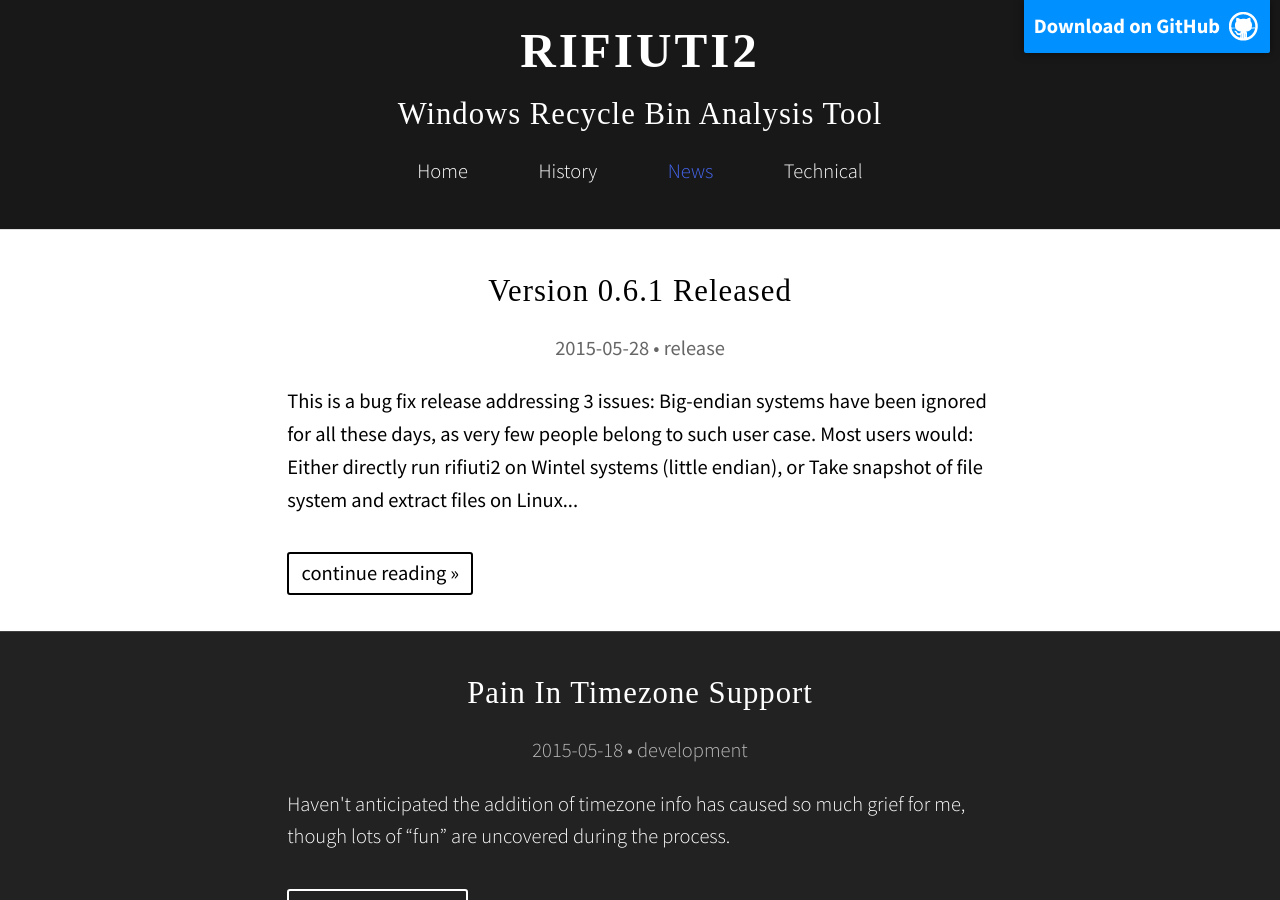
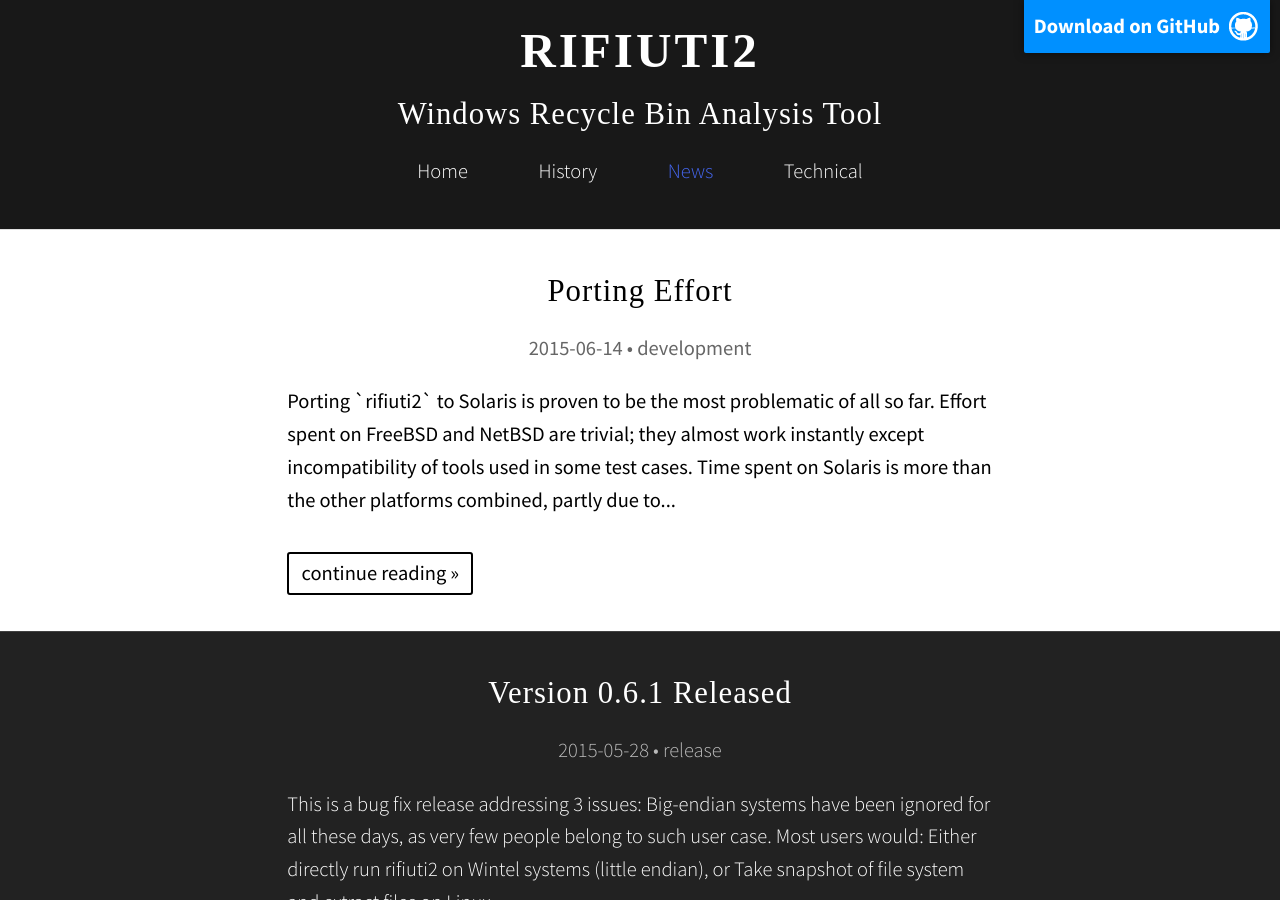
Before and after one commit to abelcheung/rifiuti2, a Jekyll site: the page built from news.html, in a window 1280 px wide and 900 px high. Built offline with Jekyll 4.4.1, drawn with Linux system fonts in a browser that asks for light colours; nearby versions of some CDN libraries; some web fonts are replaced.

Commit message:
New post about porting

```diff
--- /dev/null
+++ b/_posts/2015-06-14-porting-effort.html
@@ -0,0 +1,29 @@
+---
+title: "Porting effort"
+date: 2015-06-14 11:46:35
+category: development
+---
+
+Porting `rifiuti2` to Solaris is proven to be the most problematic
+of all so far.  Effort spent on FreeBSD and NetBSD are trivial; they
+almost work instantly except incompatibility of tools used in some
+test cases. Time spent on Solaris is more than the other platforms
+combined, partly due to fruitless effort to make Sparc64 emulation
+under Qemu work, and remaining time is spent on struggling with Solaris
+implementation of `iconv()`. It is ~~utter crap~~ too limited to be
+useful for `rifiuti2`; while containing lots of IBM code pages, it
+lacks support for many Windows code pages, which would be necessary
+for `rifiuti2`.
+
+So in the end decision is made to simply ignore Solaris `iconv()`
+and require glib2 compiled with GNU libiconv instead. [OpenCSW][2]
+packages fit for such purpose, as well as the (now deprecated)
+[SunFreeware][3]. Though [UnixPackages][4] is the successor
+of SunFreeware, paying subscription service just for testing a rare
+use case (using `rifiuti2` on Solaris) does&apos;t justify the cost,
+so this is the status quo.
+
+[1]: http://opensxce.org/
+[2]: https://www.opencsw.org/
+[3]: https://www.sunfreeware.com/
+[4]: https://unixpackages.com/
```
Also changed, not shown: _posts/2015-05-28-version-0-6-1-released.md (+2 -2 lines).
